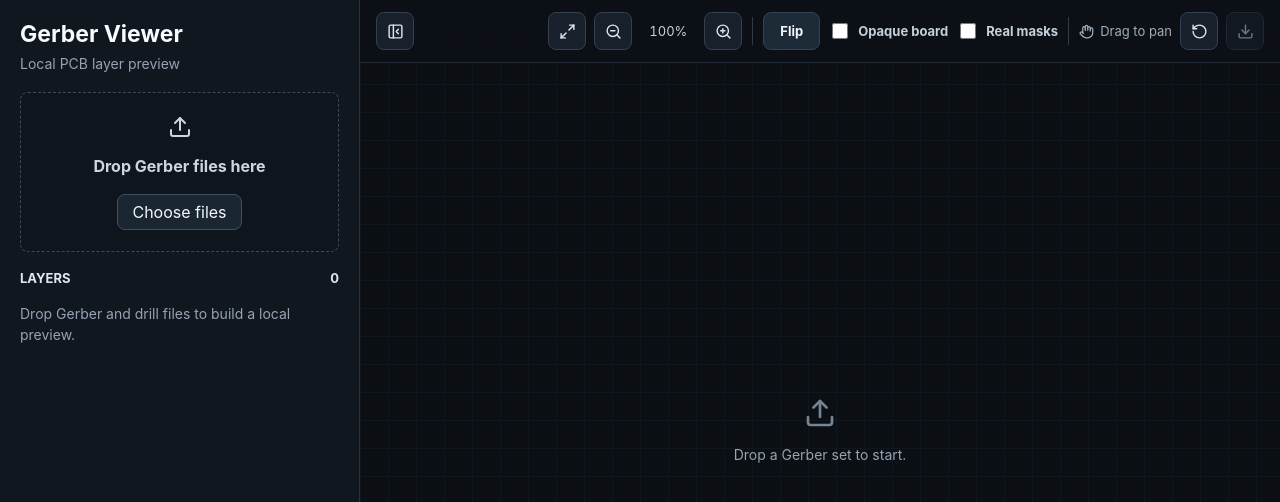
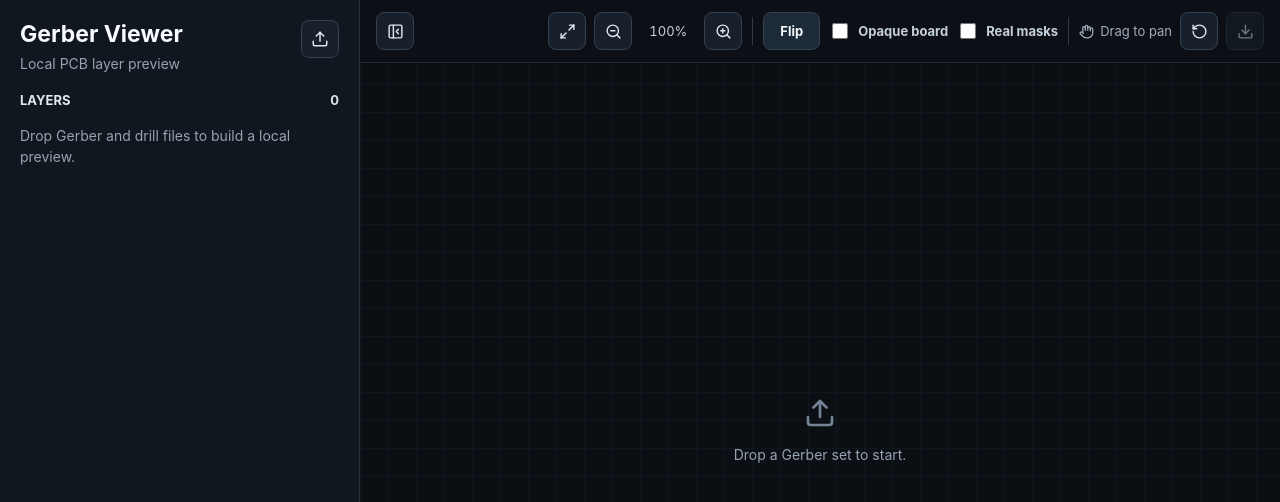
Before and after one commit to energet666/web-gerber-viewer, a React (Vite) app: page / in a window 1280 px wide. Shown: the top 502 px of the page. Built offline with nearby package versions, Linux system fonts and the light colour scheme.

Commit message:
Replace drop zone with upload overlay

```diff
--- a/src/main.tsx
+++ b/src/main.tsx
@@ -61,6 +61,7 @@ function App() {
   const [viewMode, setViewMode] = useState<BoardViewMode>('top')
   const [viewport, setViewport] = useState<ViewportState>({ zoom: 1, panX: 0, panY: 0 })
   const fileInputRef = useRef<HTMLInputElement | null>(null)
+  const dragDepthRef = useRef(0)
 
   const sortedLayers = useMemo(
     () => [...layers].sort((a, b) => compareLayersByViewMode(a, b, viewMode)),
@@ -90,6 +91,36 @@ function App() {
     setSoloLayerId(null)
     setViewport({ zoom: 1, panX: 0, panY: 0 })
     setIsLoading(false)
+  }
+
+  function handleDragEnter(event: React.DragEvent<HTMLElement>) {
+    event.preventDefault()
+    if (!hasDraggedFiles(event.dataTransfer)) return
+
+    dragDepthRef.current += 1
+    setIsDragging(true)
+  }
+
+  function handleDragOver(event: React.DragEvent<HTMLElement>) {
+    event.preventDefault()
+    if (hasDraggedFiles(event.dataTransfer)) {
+      event.dataTransfer.dropEffect = 'copy'
+    }
+  }
+
+  function handleDragLeave(event: React.DragEvent<HTMLElement>) {
+    event.preventDefault()
+    dragDepthRef.current = Math.max(0, dragDepthRef.current - 1)
+    if (dragDepthRef.current === 0) {
+      setIsDragging(false)
+    }
+  }
+
+  function handleDrop(event: React.DragEvent<HTMLElement>) {
+    event.preventDefault()
+    dragDepthRef.current = 0
+    setIsDragging(false)
+    void handleFiles(event.dataTransfer.files)
   }
 
   function toggleLayer(id: string) {
@@ -146,13 +177,28 @@ function App() {
   }
 
   return (
-    <main className={`app-shell ${isSidebarOpen ? '' : 'is-sidebar-hidden'}`}>
+    <main
+      className={`app-shell ${isSidebarOpen ? '' : 'is-sidebar-hidden'}`}
+      onDragEnter={handleDragEnter}
+      onDragOver={handleDragOver}
+      onDragLeave={handleDragLeave}
+      onDrop={handleDrop}
+    >
       <aside className="sidebar">
         <div className="brand">
           <div>
             <h1>Gerber Viewer</h1>
             <p>{layers.length ? `${readyCount} rendered, ${errorCount} failed` : 'Local PCB layer preview'}</p>
           </div>
+          <button
+            className="icon-button"
+            type="button"
+            title="Choose Gerber files"
+            onClick={() => fileInputRef.current?.click()}
+            disabled={isLoading}
+          >
+            <Upload size={18} />
+          </button>
         </div>
 
         <input
@@ -164,15 +210,6 @@ function App() {
             if (event.target.files) void handleFiles(event.target.files)
             event.currentTarget.value = ''
           }}
-        />
-
-        <DropTarget
-          active={isDragging}
-          compact={layers.length > 0}
-          loading={isLoading}
-          onBrowse={() => fileInputRef.current?.click()}
-          onDragState={setIsDragging}
-          onFiles={(files) => void handleFiles(files)}
         />
 
         <section className="layer-panel" aria-label="Loaded layers">
@@ -345,6 +382,15 @@ function App() {
           )}
         </div>
       </section>
+      {isDragging ? (
+        <div className="drop-overlay" aria-label="Drop Gerber files to load">
+          <div className="drop-overlay-card">
+            <Upload size={34} />
+            <strong>Drop Gerber files</strong>
+            <span>{isLoading ? 'Rendering current set...' : 'Release to replace the current preview'}</span>
+          </div>
+        </div>
+      ) : null}
     </main>
   )
 }
@@ -353,44 +399,14 @@ function isLayerFacingViewer(layer: UploadedLayer, viewMode: BoardViewMode): boo
   return layer.side === viewMode || layer.side === 'both'
 }
 
+function hasDraggedFiles(dataTransfer: DataTransfer): boolean {
+  return Array.from(dataTransfer.types).includes('Files')
+}
+
 type ViewportState = {
   zoom: number
   panX: number
   panY: number
-}
-
-type DropTargetProps = {
-  active: boolean
-  compact: boolean
-  loading: boolean
-  onBrowse: () => void
-  onDragState: (active: boolean) => void
-  onFiles: (files: FileList) => void
-}
-
-function DropTarget({ active, compact, loading, onBrowse, onDragState, onFiles }: DropTargetProps) {
-  return (
-    <section
-      className={`drop-target ${active ? 'is-active' : ''} ${compact ? 'is-compact' : ''}`}
-      onDragEnter={(event) => {
-        event.preventDefault()
-        onDragState(true)
-      }}
-      onDragOver={(event) => event.preventDefault()}
-      onDragLeave={() => onDragState(false)}
-      onDrop={(event) => {
-        event.preventDefault()
-        onDragState(false)
-        onFiles(event.dataTransfer.files)
-      }}
-    >
-      {compact ? null : <Upload size={24} />}
-      <p>{loading ? 'Rendering files...' : compact ? 'Drop or choose another set' : 'Drop Gerber files here'}</p>
-      <button className="text-button" onClick={onBrowse}>
-        Choose files
-      </button>
-    </section>
-  )
 }
 
 type BoardSvgProps = {
--- a/src/styles.css
+++ b/src/styles.css
@@ -104,8 +104,7 @@ input[type="file"] {
 }
 
 .icon-button:hover,
-.tool-button:hover,
-.text-button:hover {
+.tool-button:hover {
   background: #22303d;
 }
 
@@ -113,55 +112,6 @@ input[type="file"] {
   width: 32px;
   height: 32px;
   border-radius: 7px;
-}
-
-.drop-target {
-  display: grid;
-  place-items: center;
-  gap: 10px;
-  min-height: 160px;
-  border: 1px dashed #3c4b5c;
-  border-radius: 8px;
-  background: #0f151d;
-  color: #cdd6df;
-  padding: 18px;
-  text-align: center;
-}
-
-.drop-target.is-compact {
-  grid-template-columns: minmax(0, 1fr) auto;
-  gap: 12px;
-  min-height: 58px;
-  padding: 10px 12px;
-  text-align: left;
-}
-
-.drop-target.is-active {
-  border-color: #58c594;
-  background: #112019;
-}
-
-.drop-target p {
-  margin: 0;
-  font-weight: 650;
-}
-
-.drop-target.is-compact p {
-  justify-self: start;
-  min-width: 0;
-  overflow: hidden;
-  text-overflow: ellipsis;
-  white-space: nowrap;
-  font-size: 13px;
-}
-
-.text-button {
-  min-height: 36px;
-  border: 1px solid #405064;
-  border-radius: 8px;
-  color: #f5f8fb;
-  background: #1a2632;
-  padding: 0 14px;
 }
 
 .layer-panel {
@@ -460,6 +410,44 @@ input[type="file"] {
   text-align: center;
 }
 
+.drop-overlay {
+  position: fixed;
+  inset: 0;
+  z-index: 20;
+  display: grid;
+  place-items: center;
+  border: 2px dashed rgba(88, 197, 148, 0.85);
+  background:
+    radial-gradient(circle at center, rgba(88, 197, 148, 0.16), rgba(11, 15, 20, 0.86) 58%),
+    rgba(11, 15, 20, 0.72);
+  backdrop-filter: blur(6px);
+  pointer-events: none;
+}
+
+.drop-overlay-card {
+  display: grid;
+  place-items: center;
+  gap: 8px;
+  min-width: min(360px, calc(100vw - 48px));
+  border: 1px solid #4a7b5f;
+  border-radius: 14px;
+  color: #dff9e9;
+  background: rgba(17, 32, 25, 0.94);
+  padding: 30px;
+  text-align: center;
+  box-shadow: 0 24px 90px rgba(0, 0, 0, 0.44);
+}
+
+.drop-overlay-card strong {
+  color: #f4fff8;
+  font-size: 18px;
+}
+
+.drop-overlay-card span {
+  color: #a9c7b7;
+  font-size: 13px;
+}
+
 @media (max-width: 800px) {
   body {
     overflow: auto;
@@ -483,10 +471,6 @@ input[type="file"] {
     grid-template-rows: minmax(420px, 1fr);
   }
 
-  .drop-target {
-    min-height: 128px;
-  }
-
   .toolbar {
     justify-content: center;
     flex-wrap: wrap;
```
